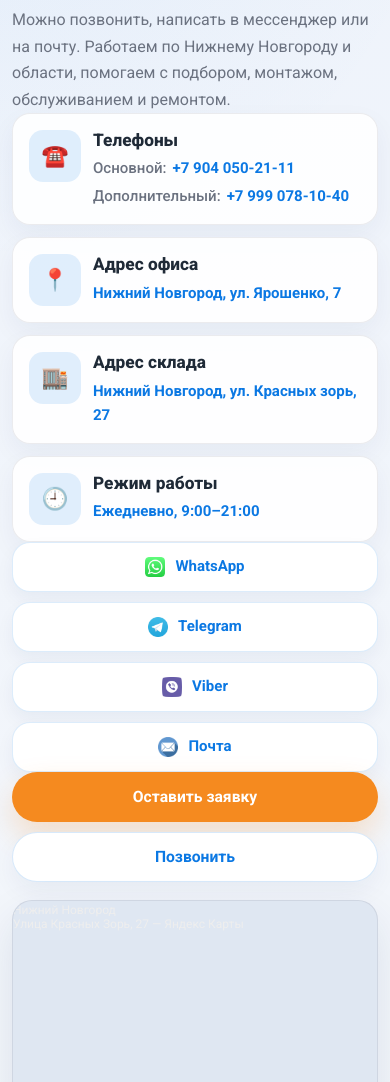
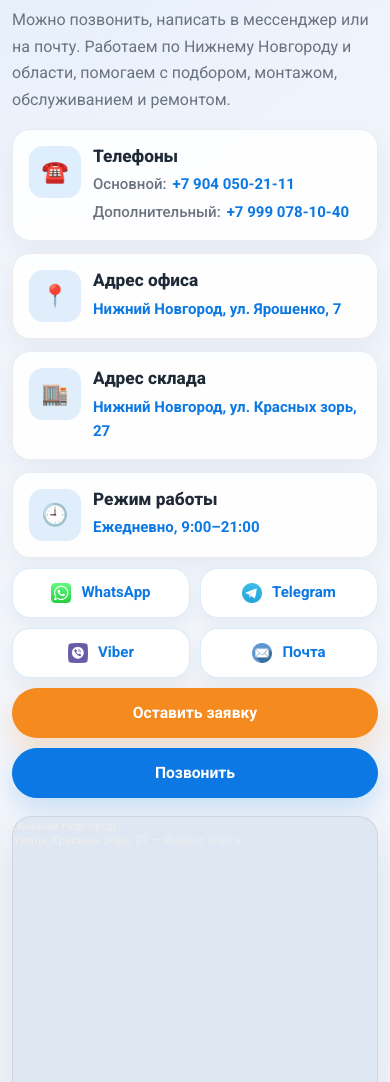
Before and after one commit to SergeiBogdanov/gorcomfort.ru, a plain HTML site: page index.html in a window 390 px wide. Shown: the part 7830-8912 px from the top of the page. Drawn offline with Linux system fonts and the light colour scheme.

Commit message:
Update styles.css

```diff
--- a/styles.css
+++ b/styles.css
@@ -1573,16 +1573,17 @@ a.contacts-item__value:focus-visible {
 }
 
 .contacts__button--secondary {
-  border: 1px solid rgba(11, 120, 227, 0.16);
-  background: #ffffff;
-  color: var(--brand-blue);
-  box-shadow: 0 10px 24px rgba(20, 40, 90, 0.05);
+  border: 1px solid var(--brand-blue);
+  background: var(--brand-blue);
+  color: #ffffff;
+  box-shadow: 0 10px 24px rgba(11, 120, 227, 0.18);
 }
 
 .contacts__button--secondary:hover,
 .contacts__button--secondary:focus-visible {
-  border-color: rgba(11, 120, 227, 0.3);
-  background: #f8fbff;
+  border-color: var(--brand-blue-dark);
+  background: var(--brand-blue-dark);
+  color: #ffffff;
   transform: translateY(-1px);
 }
 
@@ -2301,8 +2302,17 @@ a.contacts-item__value:focus-visible {
     margin-top: 10px;
   }
 
+  .contacts__list {
+    margin-top: 18px;
+  }
+
   .contacts__socials {
+    margin-top: 12px;
     grid-template-columns: repeat(2, minmax(0, 1fr));
+  }
+
+  .contacts__actions {
+    margin-top: 12px;
   }
 
   .contacts__map {
@@ -2765,6 +2775,7 @@ a.contacts-item__value:focus-visible {
 
   .contacts__list {
     gap: 12px;
+    margin-top: 16px;
   }
 
   .contacts-item {
@@ -2798,11 +2809,17 @@ a.contacts-item__value:focus-visible {
     line-height: 1.5;
   }
 
-  .contacts__socials,
-  .contacts__actions {
-    grid-template-columns: 1fr;
-    gap: 10px;
-  }
+.contacts__socials {
+  grid-template-columns: repeat(2, minmax(0, 1fr));
+  gap: 10px;
+  margin-top: 10px;
+}
+
+.contacts__actions {
+  grid-template-columns: 1fr;
+  gap: 10px;
+  margin-top: 10px;
+}
 
   .contacts__social-link {
     min-height: 50px;
```
